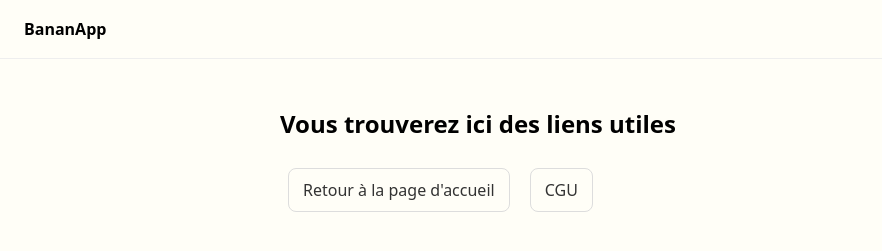
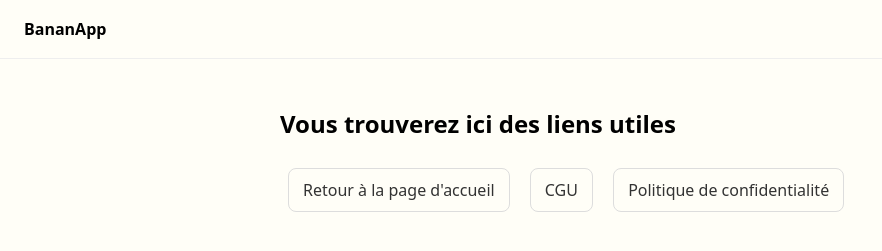
Before and after one commit to BananeFurtive/bananefurtive.com, a plain HTML site: page bananapp/index.html in a window 1280 px wide. Shown: the whole page, without its empty margins (0-882 px from the left). Drawn offline with Linux system fonts and the light colour scheme.

Commit message:
Update index.html

```diff
--- a/bananapp/index.html
+++ b/bananapp/index.html
@@ -27,6 +27,7 @@
     <nav>
       <a class="btn" href="../index.html">Retour à la page d'accueil</a>
       <a class="btn" href="cgu.html">CGU</a>
+      <a class="btn" href="pdc.html">Politique de confidentialité</a>
     </nav>
   </main>
 </body>
```
